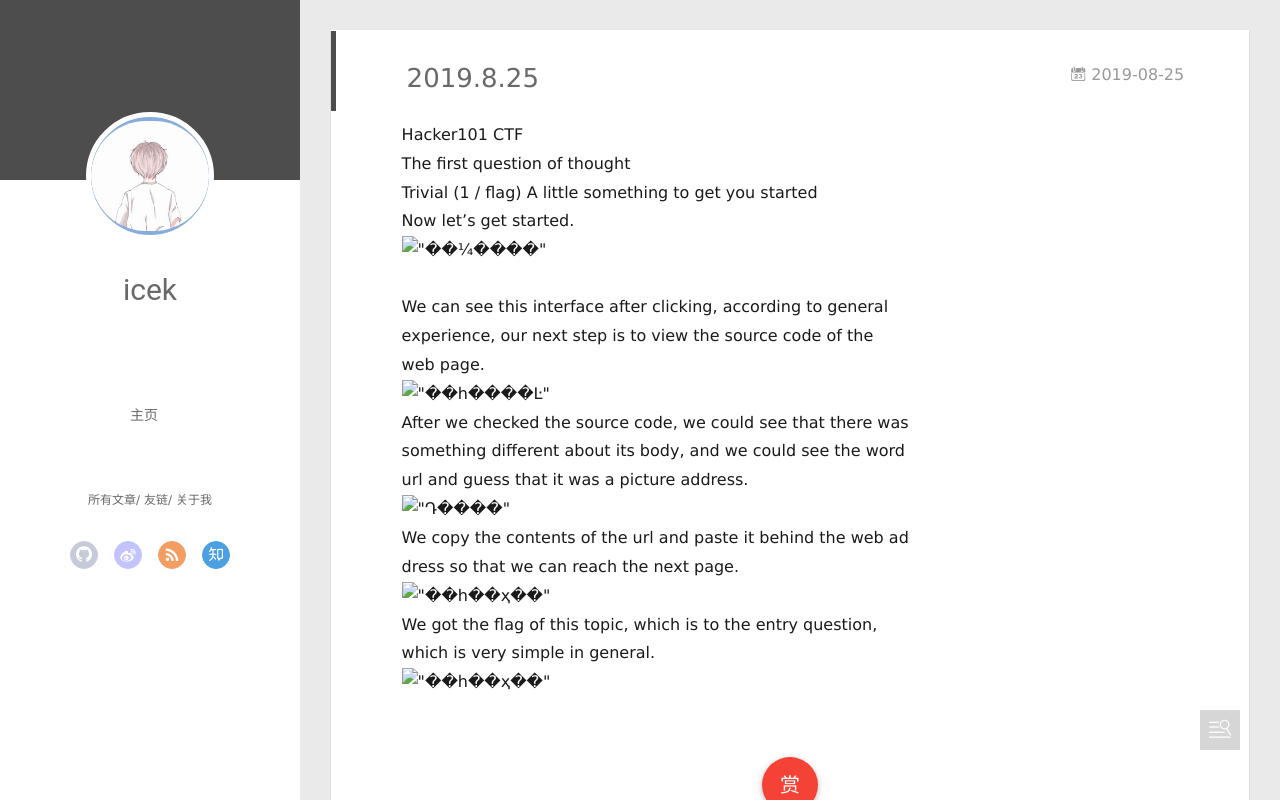
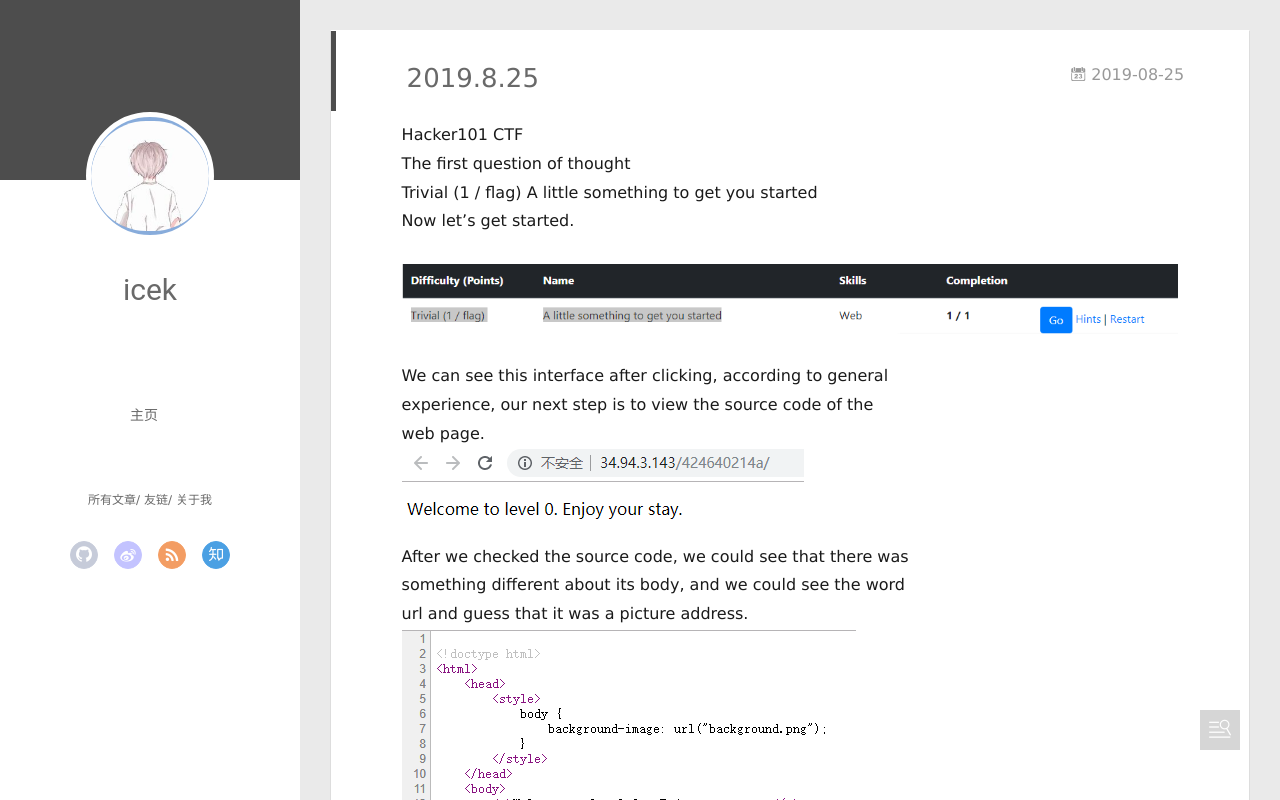
Before and after one commit to backingking/backingking.github.io, a plain HTML site: page 2019/08/25/2019-8-25/index.html in a window 1280 px wide. Drawn offline with Linux system fonts and the light colour scheme; a script that the page names is missing.

Commit message:
Site updated: 2019-08-25 17:44:52

```diff
--- a/2019/08/25/2019-8-25/index.html
+++ b/2019/08/25/2019-8-25/index.html
@@ -8,23 +8,23 @@
   <link rel="dns-prefetch" href="http://yoursite.com">
   <title>2019.8.25 | icek Love Life Ann Writing</title>
   <meta name="viewport" content="width=device-width, initial-scale=1, maximum-scale=1">
-  <meta name="description" content="Hacker101 CTFThe first question of thoughtTrivial (1 / flag)    A little something to get you startedNow let’s get started. We can see this interface after clicking, according to general experience, o">
+  <meta name="description" content="Hacker101 CTFThe first question of thoughtTrivial (1 / flag)    A little something to get you startedNow let’s get started.">
 <meta property="og:type" content="article">
 <meta property="og:title" content="2019.8.25">
 <meta property="og:url" content="http://yoursite.com/2019/08/25/2019-8-25/index.html">
 <meta property="og:site_name" content="icek Love Life Ann Writing">
-<meta property="og:description" content="Hacker101 CTFThe first question of thoughtTrivial (1 / flag)    A little something to get you startedNow let’s get started. We can see this interface after clicking, according to general experience, o">
+<meta property="og:description" content="Hacker101 CTFThe first question of thoughtTrivial (1 / flag)    A little something to get you startedNow let’s get started.">
 <meta property="og:locale" content="en">
-<meta property="og:image" content="http://yoursite.com/images/1.png">
-<meta property="og:image" content="http://yoursite.com/images/2.png">
-<meta property="og:image" content="http://yoursite.com/images/3.png">
-<meta property="og:image" content="http://yoursite.com/images/4.png">
-<meta property="og:image" content="http://yoursite.com/images/5.png">
-<meta property="og:updated_time" content="2019-08-25T09:37:30.154Z">
+<meta property="og:image" content="http://yoursite.com/image/1.png">
+<meta property="og:image" content="http://yoursite.com/image/2.png">
+<meta property="og:image" content="http://yoursite.com/image/3.png">
+<meta property="og:image" content="http://yoursite.com/image/4.png">
+<meta property="og:image" content="http://yoursite.com/image/5.png">
+<meta property="og:updated_time" content="2019-08-25T09:44:21.673Z">
 <meta name="twitter:card" content="summary">
 <meta name="twitter:title" content="2019.8.25">
-<meta name="twitter:description" content="Hacker101 CTFThe first question of thoughtTrivial (1 / flag)    A little something to get you startedNow let’s get started. We can see this interface after clicking, according to general experience, o">
-<meta name="twitter:image" content="http://yoursite.com/images/1.png">
+<meta name="twitter:description" content="Hacker101 CTFThe first question of thoughtTrivial (1 / flag)    A little something to get you startedNow let’s get started.">
+<meta name="twitter:image" content="http://yoursite.com/image/1.png">
 
     <link rel="alternative" href="/atom.xml" title="icek Love Life Ann Writing" type="application/atom+xml">
 
@@ -174,8 +174,10 @@
 
     <div class="article-entry" itemprop="articleBody">
 
-        <p>Hacker101 CTF<br>The first question of thought<br>Trivial (1 / flag)    A little something to get you started<br>Now let’s get started.<br><img src="/images/1.png" alt="&quot;��¼����&quot;"></p>
-<p>We can see this interface after clicking, according to general<br> experience, our next step is to view the source code of the<br>web page.<br><img src="/images/2.png" alt="&quot;��һ����Ŀ&quot;"><br>After we checked the source code, we could see that there was<br>something different about its body, and we could see the word<br>url and guess that it was a picture address.<br><img src="/images/3.png" alt="&quot;Դ����&quot;"><br>We copy the contents of the url and paste it behind the web ad<br>dress so that we can reach the next page.<br><img src="/images/4.png" alt="&quot;��һ��ҳ��&quot;"><br>We got the flag of this topic, which is to the entry question,<br>which is very simple in general.<br><img src="/images/5.png" alt="&quot;��һ��ҳ��&quot;"></p>
+        <p>Hacker101 CTF<br>The first question of thought<br>Trivial (1 / flag)    A little something to get you started<br>Now let’s get started.</p>
+<a id="more"></a>
+<p><img src="/image/1.png" alt="����¼���桱"></p>
+<p>We can see this interface after clicking, according to general<br> experience, our next step is to view the source code of the<br>web page.<br><img src="/image/2.png" alt="����һ����Ŀ��"><br>After we checked the source code, we could see that there was<br>something different about its body, and we could see the word<br>url and guess that it was a picture address.<br><img src="/image/3.png" alt="��Դ���롱"><br>We copy the contents of the url and paste it behind the web ad<br>dress so that we can reach the next page.<br><img src="/image/4.png" alt="����һ��ҳ�桱"><br>We got the flag of this topic, which is to the entry question,<br>which is very simple in general.<br><img src="/image/5.png" alt="����һ��ҳ�桱"></p>
 
 
 
```
Also changed, not shown: index.html (+3 -2 lines).
